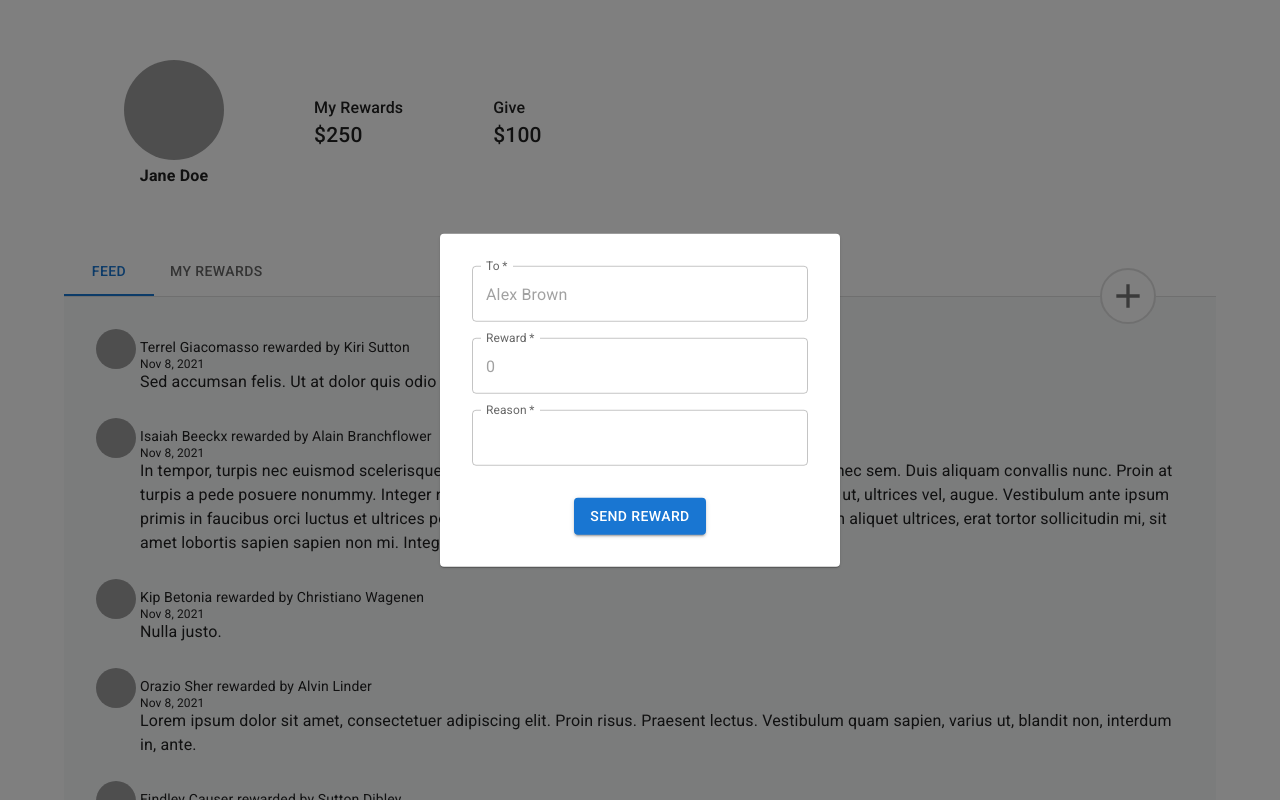
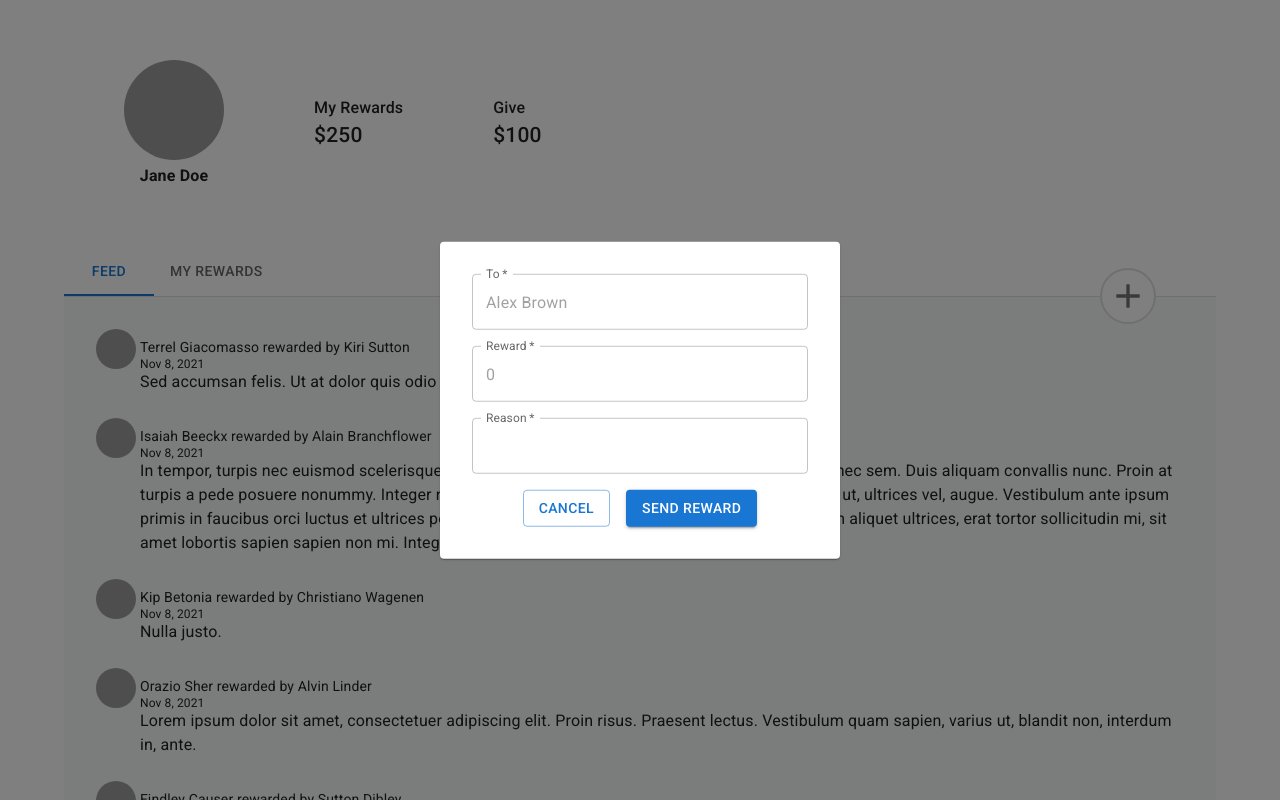
Before and after one commit to Denys-Lahoda/peer-rewards, a React (Create React App) app: page / in a window 1280 px wide. Both pictures are taken after a click on the button 1128 px from the left and 296 px from the top of the page. Shown: the top 800 px of the page. Built offline with nearby package versions, Linux system fonts and the light colour scheme; grey boxes are pictures that could not be loaded.

Commit message:
Add modal close and transition

```diff
--- a/src/Containers/RewardsPage/FeedSection/SendReward/SendReward.js
+++ b/src/Containers/RewardsPage/FeedSection/SendReward/SendReward.js
@@ -4,6 +4,7 @@ import IconButton from "@mui/material/IconButton";
 import AddIcon from "@mui/icons-material/Add";
 import Paper from "@mui/material/Paper";
 import Modal from "@mui/material/Modal";
+import Fade from "@mui/material/Fade";
 
 import SendRewardForm from "./SendRewardForm/SendRewardForm";
 
@@ -23,9 +24,11 @@ function SendReward() {
         <AddIcon sx={{ fontSize: "2.5rem" }} />
       </IconButton>
       <Modal open={open} onClose={handleClose}>
-        <Paper className="send-reward__paper" sx={paper_style}>
-          <SendRewardForm />
-        </Paper>
+        <Fade in={open}>
+          <Paper className="send-reward__paper" sx={paper_style}>
+            <SendRewardForm handleClose={handleClose} />
+          </Paper>
+        </Fade>
       </Modal>
     </>
   );
--- a/src/Containers/RewardsPage/FeedSection/SendReward/SendRewardForm/SendRewardForm.js
+++ b/src/Containers/RewardsPage/FeedSection/SendReward/SendRewardForm/SendRewardForm.js
@@ -1,7 +1,7 @@
 import React from "react";
 import "./styles.css";
-import Box from "@mui/material/Box";
 import TextField from "@mui/material/TextField";
+import Stack from "@mui/material/Stack";
 import Button from "@mui/material/Button";
 import CircularProgress from "@mui/material/CircularProgress";
 import { useForm, Controller } from "react-hook-form";
@@ -26,7 +26,7 @@ const defaultValues = {
   message: "",
 };
 
-function SendRewardForm() {
+function SendRewardForm({ handleClose }) {
   const context = React.useContext(FeedSectionContext);
   const [submitting, setSubmitting] = React.useState(false);
   const { control, handleSubmit, reset } = useForm({
@@ -50,6 +50,7 @@ function SendRewardForm() {
       .finally(() => {
         reset();
         setSubmitting(false);
+        handleClose();
       });
   };
 
@@ -134,7 +135,15 @@ function SendRewardForm() {
           />
         )}
       />
-      <Box sx={{ pt: 2 }}>
+      <Stack direction="row" spacing={2}>
+        <Button
+          color="primary"
+          variant="outlined"
+          onClick={handleClose}
+          disabled={submitting}
+        >
+          Cancel
+        </Button>
         <Button
           color="primary"
           variant="contained"
@@ -143,7 +152,7 @@ function SendRewardForm() {
         >
           {submitting ? <CircularProgress size={24} /> : "Send Reward"}
         </Button>
-      </Box>
+      </Stack>
     </form>
   );
 }
```
